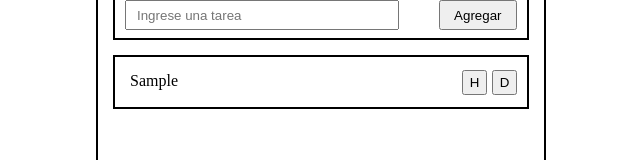
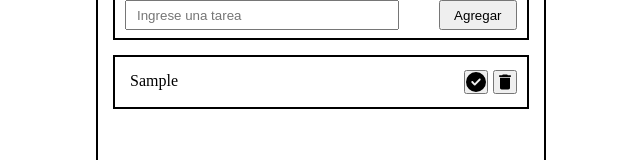
Before and after one commit to Cristian1-dev/Nuevo-ToDo, a React (Vite) app: page / in a window 1280 px wide. Both pictures are taken after typing "Sample" into the empty fields and a click on the button "Agregar". Shown: the part 204-364 px from the top of the page, without its empty margins (319-959 px from the left). Built offline with nearby package versions, Linux system fonts and the light colour scheme.

Commit message:
Agregando estilos a botones

```diff
--- a/package.json
+++ b/package.json
@@ -11,7 +11,8 @@
   },
   "dependencies": {
     "react": "^18.3.1",
-    "react-dom": "^18.3.1"
+    "react-dom": "^18.3.1",
+    "react-icons": "^5.5.0"
   },
   "devDependencies": {
     "@eslint/js": "^9.13.0",
--- a/src/componentes/Input.jsx
+++ b/src/componentes/Input.jsx
@@ -1,20 +1,35 @@
 import '../estilos/Input.css';
 // recibo texto, setTexto, y agregarTarea(funcion)
-export const Input = ({texto, setTexto, agregarTarea}) => {
+export const Input = ({ texto, setTexto, agregarTarea }) => {
     return (
 
         <div className="contenedor-input">
             {/* Creo un input para ingresar una tarea  */}
             {/* en el input establezco el valor con value={texto} */}
-            <input className ='entradaTexto'type="text" value={texto} placeholder="Ingrese una tarea"
+            <input className='entradaTexto' type="text" value={texto}
+                // onkeydown escucha un evento de teclado
+                // e.key es la tecla que se presiona
+                // si la tecla es enter, ejecuto la funcion agregarTarea
+                // agregarTarea agrega la tarea a la lista
+                placeholder="Ingrese una tarea" onKeyDown={(e) => {
+                    if (e.key === 'Enter') {
+                        agregarTarea();
+                    }
+                }}
                 // onchange escucha un cambio y lo agrega a texto
                 // e.target.value es el valor que se ingresa en el input
                 // setTexto actualiza el valor de texto
                 // de e se extrae target y value
-                onChange={(e) => { setTexto(e.target.value);
+                onChange={(e) => {
+                    setTexto(e.target.value);
                 }} />
 
-            <button onClick={agregarTarea} className="agregar-tarea">Agregar</button>
+            <button
+                onClick={agregarTarea}
+                className="agregar-tarea"
+            >
+                Agregar
+            </button>
         </div>
     )
 }
--- a/src/componentes/Tarea.jsx
+++ b/src/componentes/Tarea.jsx
@@ -1,4 +1,6 @@
 import '../estilos/Tarea.css';
+import { FaCircleCheck } from "react-icons/fa6";
+import { MdDelete } from "react-icons/md";
 // recibo tarea, tareaCompletada(funcion) y eliminarTarea(funcion)
 export const Tarea = ({tarea, tareaCompletada, eliminarTarea}) => {
     return (
@@ -10,9 +12,9 @@ export const Tarea = ({tarea, tareaCompletada, eliminarTarea}) => {
             {/* contenedor de botones             */}
             <div className="contenedor-botones">
                 {/* ejecuto la funcion tareaCompletada con el id de la tarea */}
-                <button onClick={() => tareaCompletada(tarea.id)} className="realizado">H</button>
+                <button onClick={() => tareaCompletada(tarea.id)} className="realizado"><FaCircleCheck size={15} /></button>
                 {/* ejecuto la funcion eliminarTarea con el id de la tarea */}
-                <button className="eliminar" onClick={()=> eliminarTarea(tarea.id)} >D</button>
+                <button className="eliminar"  onClick={()=> eliminarTarea(tarea.id)} ><MdDelete size={20} /></button>
             </div>
         </div>
     )
--- a/src/estilos/Input.css
+++ b/src/estilos/Input.css
@@ -19,5 +19,6 @@
 .agregar-tarea {
     width: 20%;
     height: 30px;
+    cursor: pointer;
 
 }
--- a/src/estilos/Tarea.css
+++ b/src/estilos/Tarea.css
@@ -24,9 +24,14 @@ p {
 .eliminar {
     margin-left: 5px;
 }
-.eliminar,.realizado {
-    width: 25px;
-    height: 25px;
+.eliminar svg,.realizado svg {
+    display: flex;
+    justify-content: center;
+    align-items: center;
+    width: 20px;
+    height: 20px;
+    cursor: pointer;
+
 }
 .completado {
     text-decoration: line-through;
```
Also changed, not shown: 1 other file (tests, documents, lock files or other folders).
